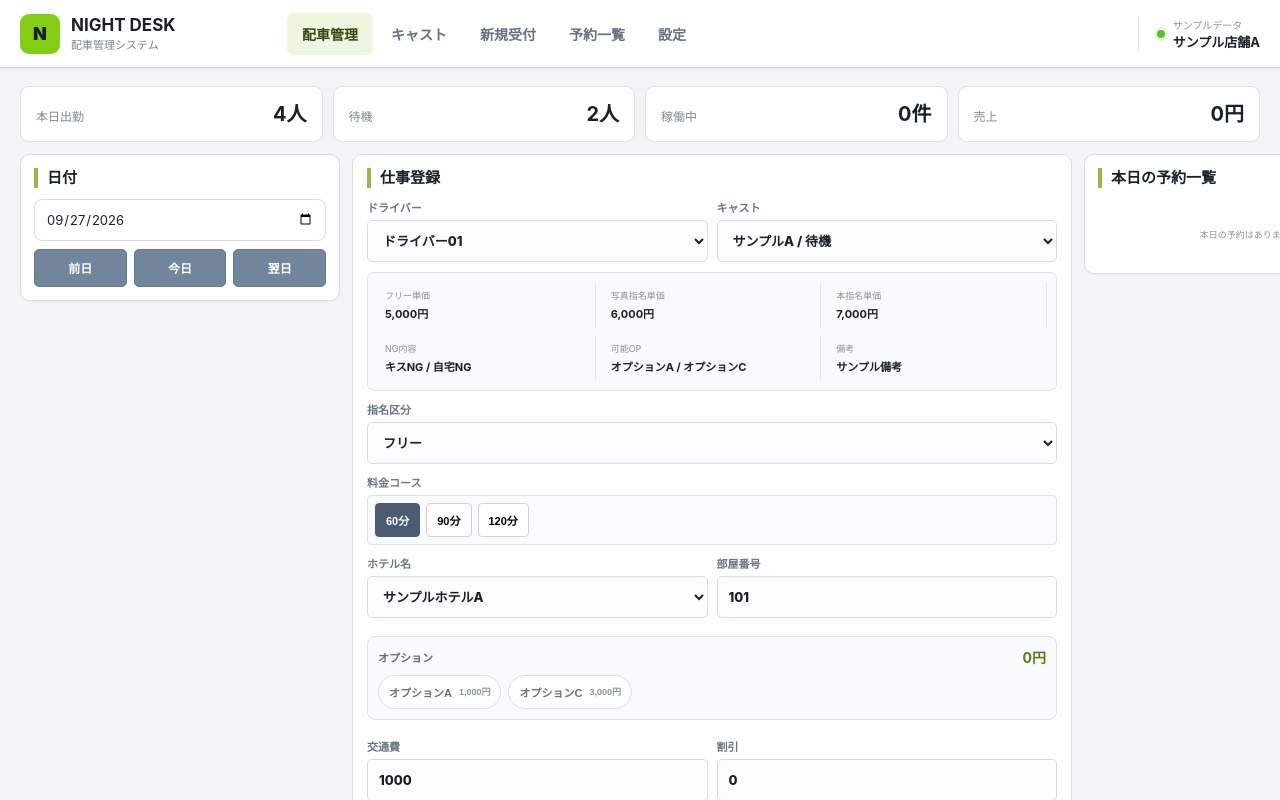
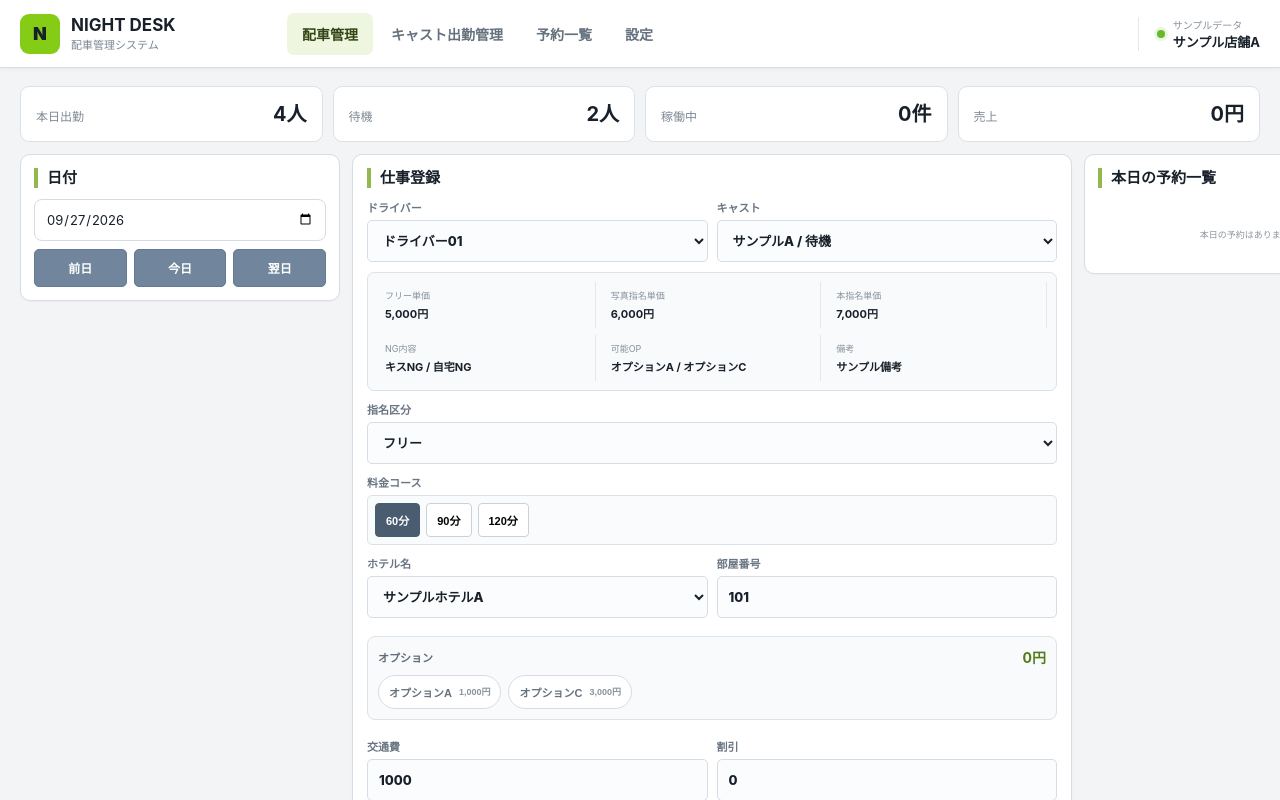
Before and after one commit to admozisan-design/night-desk, a Next.js app: page / in a window 1280 px wide. Shown: the top 800 px of the page. Built offline with nearby package versions, Linux system fonts and the light colour scheme.

Commit message:
Update navigation for cast schedules

```diff
--- a/components/app-shell.tsx
+++ b/components/app-shell.tsx
@@ -5,8 +5,7 @@ import { usePathname } from "next/navigation";
 
 const nav = [
   ["/", "配車管理"],
-  ["/casts", "キャスト"],
-  ["/orders/new", "新規受付"],
+  ["/casts", "キャスト出勤管理"],
   ["/orders", "予約一覧"],
   ["/settings", "設定"],
 ] as const;
```
